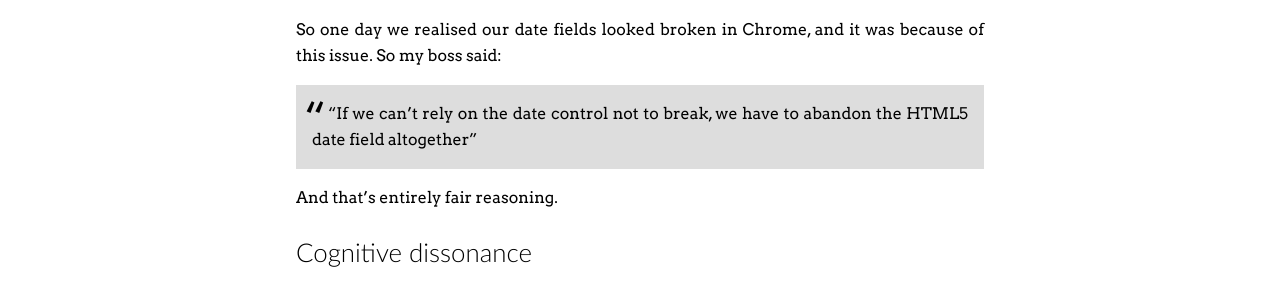
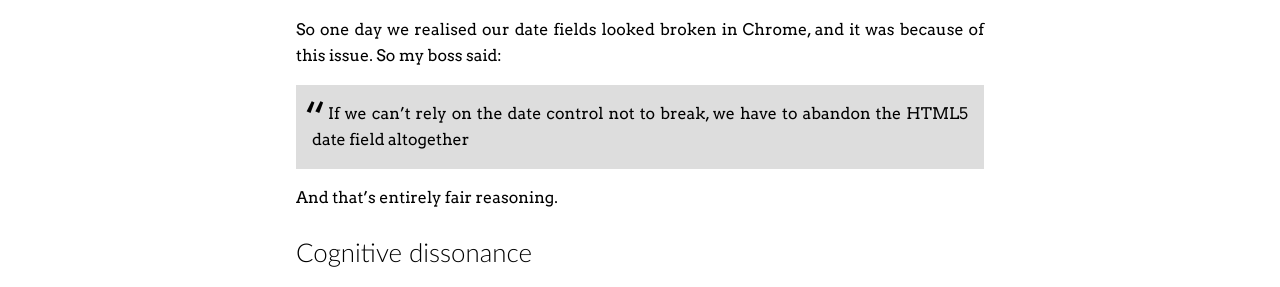
Before and after one commit to nottrobin/robinwinslow.uk, a Jekyll site: the page built from _posts/2013-03-05-chrome-v25-breaks-layout-of-date-field.md, in a window 1280 px wide. Shown: the part 719-1006 px from the top of the page. Built offline with Jekyll 4.4.1, drawn with Linux system fonts in a browser that asks for light colours; Markdown is read by kramdown in place of the engine named in the settings; a script that is not in the unit is left out; comment, search, counter and statistics services are not loaded.

```diff
--- a/_posts/2013-03-05-chrome-v25-breaks-layout-of-date-field.md
+++ b/_posts/2013-03-05-chrome-v25-breaks-layout-of-date-field.md
@@ -25,7 +25,7 @@ I think this is, if not "best", at least a pretty common practice.
 
 So one day we realised our date fields looked broken in Chrome, and it was because of this issue. So my boss said:
 
-> "If we can't rely on the date control not to break, we have to abandon the HTML5 date field altogether"
+> If we can't rely on the date control not to break, we have to abandon the HTML5 date field altogether
 
 And that's entirely fair reasoning.
 
```
